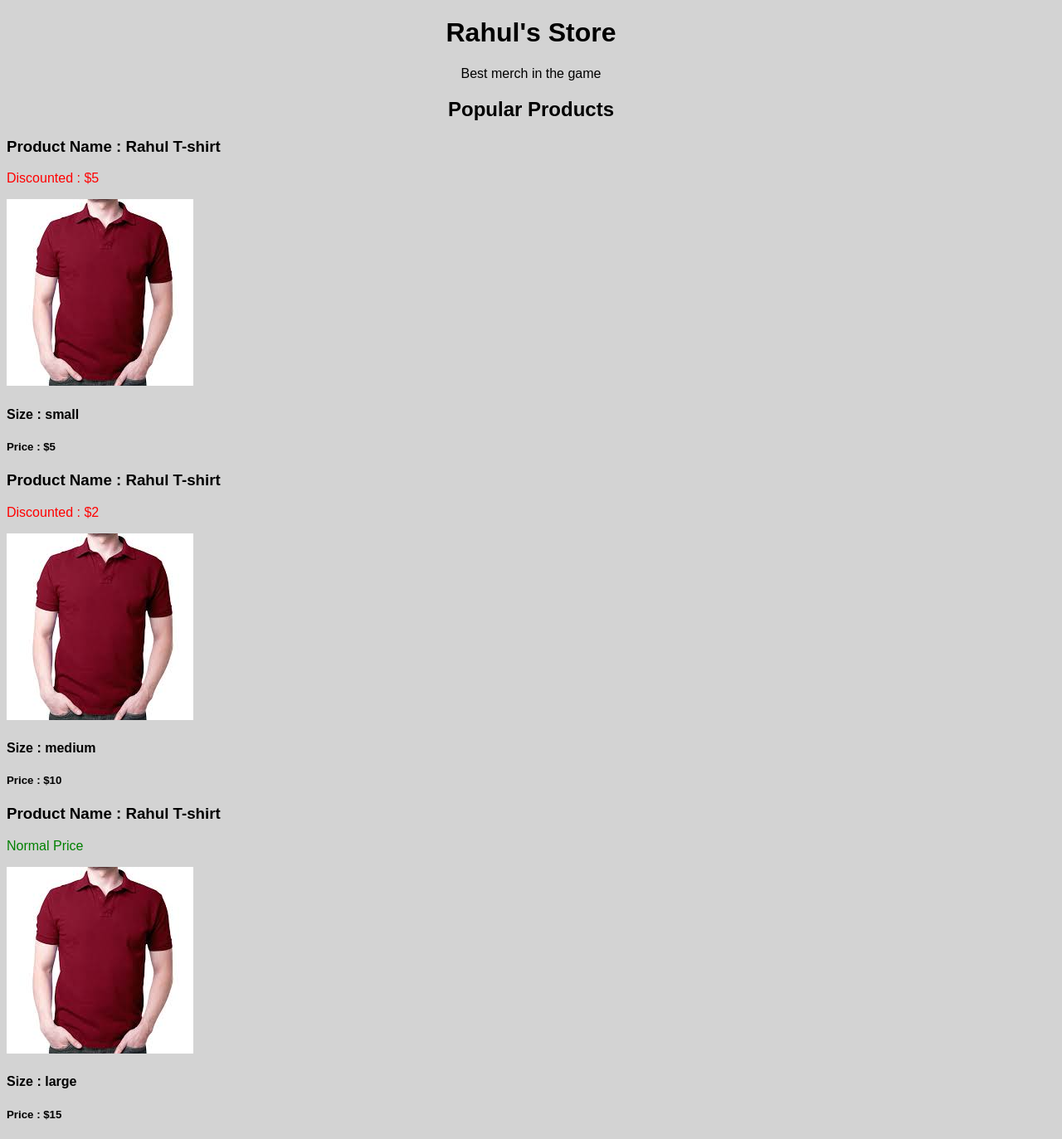
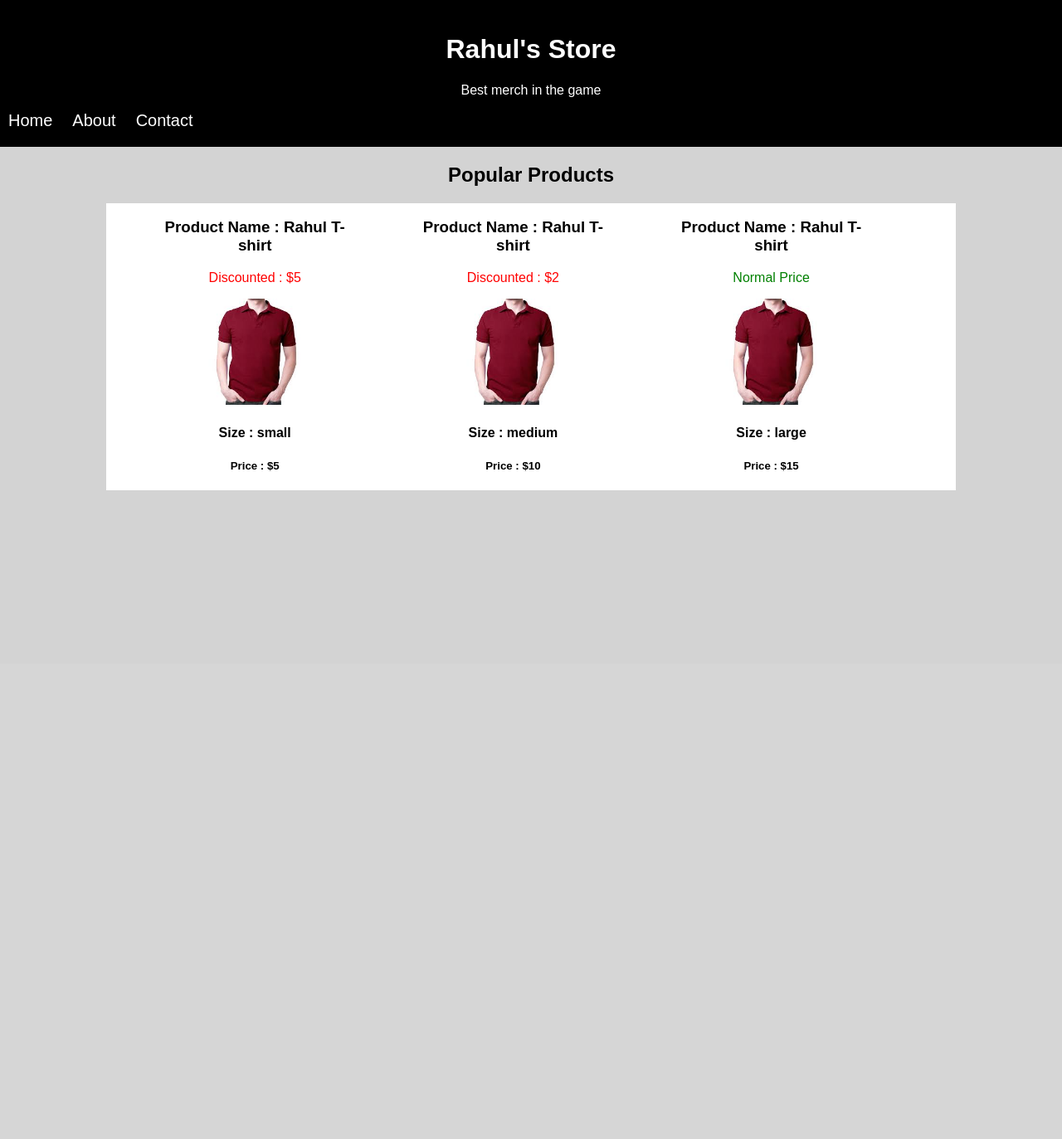
Before and after one commit to CodeofRahul/Flask, a Flask app: page / in a window 1280 px wide. Shown: the whole page at 83% size. After the commit the page ends 591 px from the top, so only its background shows below. Run offline with Flask 3, Linux system fonts and the light colour scheme.

Commit message:
modified website using css, added nav bar, hover and other style

```diff
--- a/static/styles/main.css
+++ b/static/styles/main.css
@@ -1,9 +1,56 @@
 body{
     background-color: lightgray;
+    margin: 0;
+    padding: 0;
 }
 
 
-h1,h2,h3,h4,h5,p{
+h2,h3,h4,h5{
     font-family: Arial, Helvetice, sans-serif;
     color:black;
 }
+
+h1, p{
+    color: white;
+    font-family: Arial, Helvetica, sans-serif;
+}
+
+/* . --> refrencing to class */
+/* # --> refrecing to id */
+
+.featured-products-container{
+    width: 80%;
+    background-color: white;
+    display: block;
+    margin: 0 auto;
+}
+
+.featured-products{
+    display: inline-block;
+    text-align: center;
+    width: 25%;
+    margin-left: 5%;
+}
+
+.featured-products img{
+    position: relative;
+    width: 50%;
+}
+
+.nav-container{
+    background-color: black;
+    padding-top: 20px;
+    padding-bottom: 20px;
+}
+
+.nav-container a{
+    text-decoration: none;
+    font-size: 20Px;
+    font-family: Arial, Helvetica, sans-serif;
+    color: white;
+    padding: 10px;
+}
+
+a:hover{
+    border-bottom: red 5px solid;
+}
--- a/templates/index.html
+++ b/templates/index.html
@@ -5,12 +5,13 @@
 {% endblock title %}
 
 {% block content %}
-    <center><h1>Rahul's Store</h1></center>
-    <center><p>Best merch in the game</p></center>
+
     <center><h2>Popular Products</h2></center>
+
     <div class="featured-products-container">
     <!-- for loop -->
     {% for product in popular_products %}           <!-- for loop start -->
+        <div class="featured-products">
             <h3>Product Name : {{product.name}}</h3>    <!-- insert product name variable -->
             <!-- if-else conditoinal statement -->
             {% if product.discounted %}
@@ -25,6 +26,6 @@
             <h5>Price : ${{ product.price }}</h5>
         </div>
     {% endfor %}                                     <!-- for loop end -->
-
+    </div>
 
 {% endblock content %}
--- a/templates/layout.html
+++ b/templates/layout.html
@@ -6,6 +6,16 @@
     {% endblock title %}
 </head>
 <body>
+        {% block nav %}
+    <div class="nav-container">
+        <center><h1>Rahul's Store</h1></center>
+        <center><p>Best merch in the game</p></center>
+        <a href="{{url_for('app_blueprint.index')}}">Home</a>
+        <a href="{{url_for('app_blueprint.about')}}">About</a>
+        <a href="{{url_for('app_blueprint.contact')}}">Contact</a>
+        {% endblock nav %}
+    </div>
+
     {% block content %}
     {% endblock content %}
 </body>
```
Also changed, not shown: README.md.
